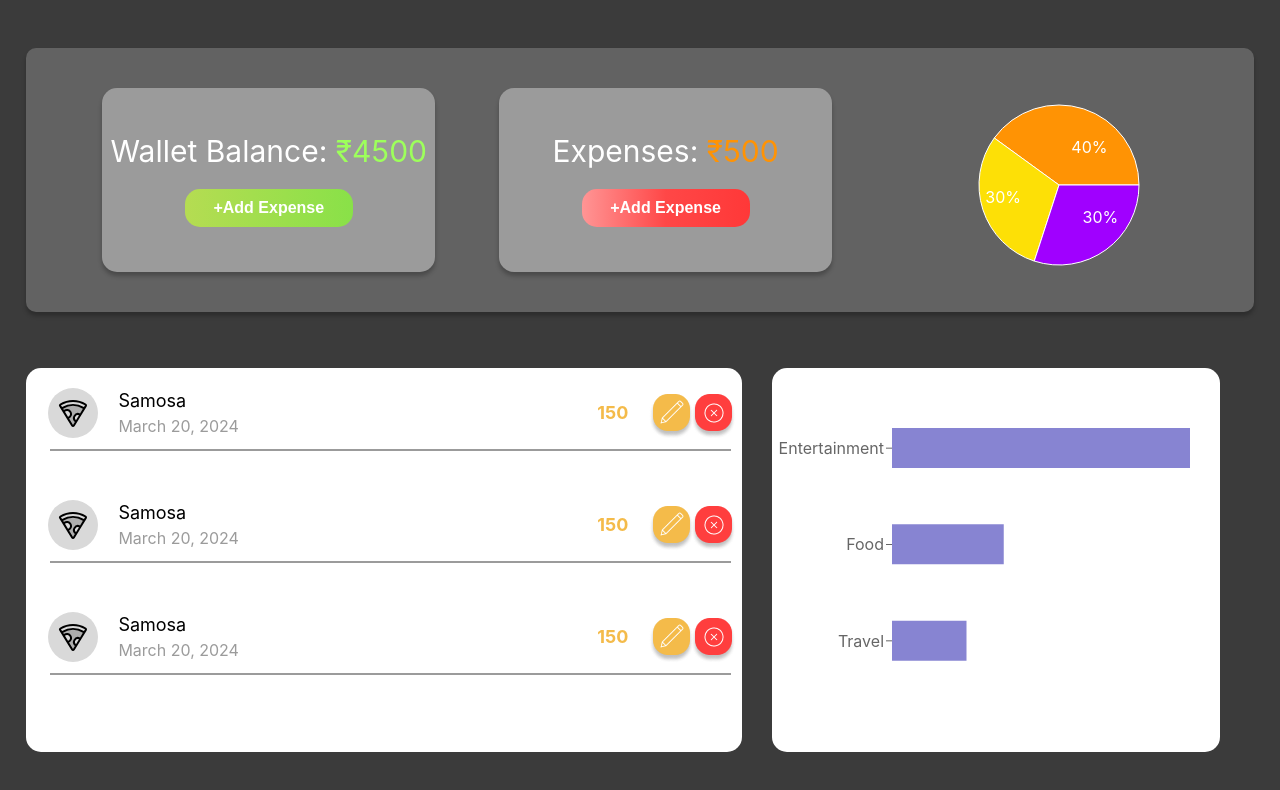
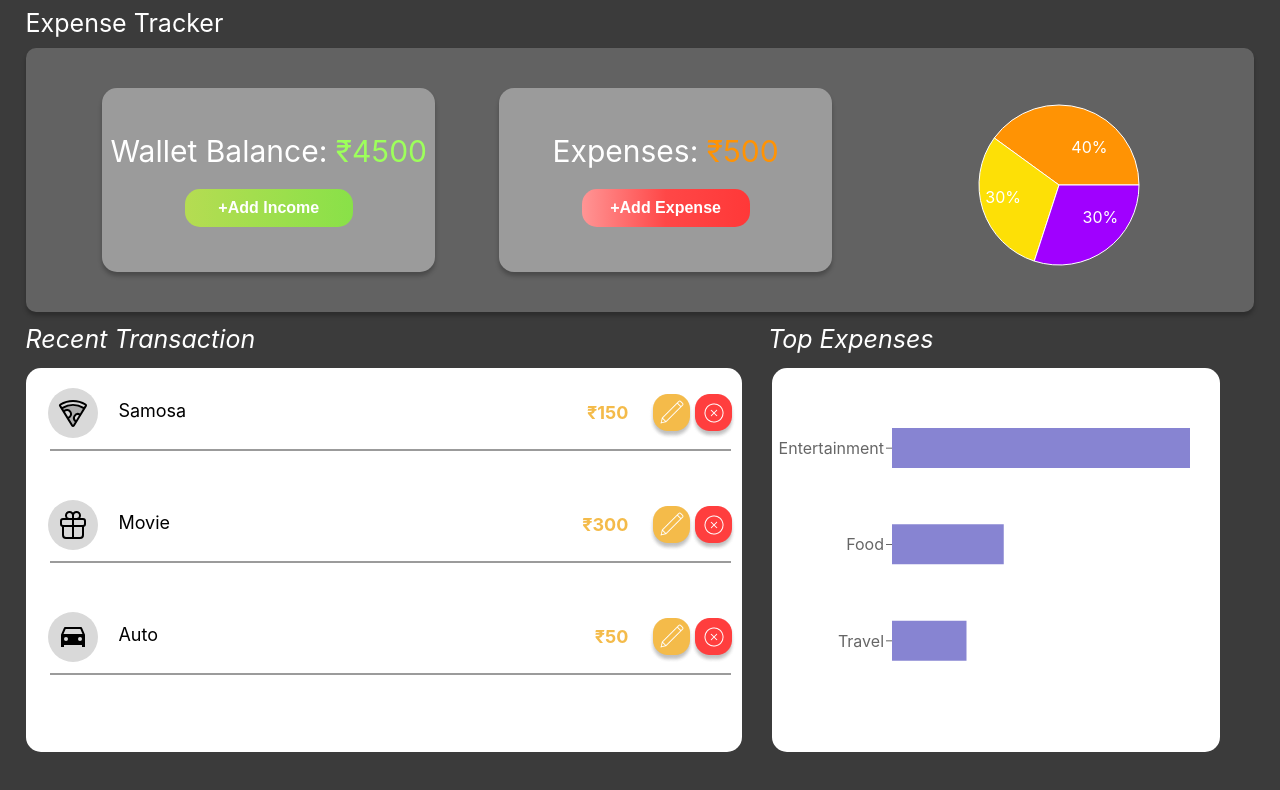
Before and after one commit to SatyamSingh432/expense-tracker, a React (Create React App) app: page / in a window 1280 px wide. Shown: the top 790 px of the page. Built offline with nearby package versions, Linux system fonts and the light colour scheme.

Commit message:
name add

```diff
--- a/src/components/MainPage.css
+++ b/src/components/MainPage.css
@@ -3,4 +3,28 @@
   height: 100vh;
   width: 100vw;
   justify-content: center;
+  position: relative;
 }
+.expense-tracker {
+  color: white;
+  position: absolute;
+  top: 1vh;
+  left: 2vw;
+  font-size: 25px;
+}
+.recent-transaction {
+  color: white;
+  position: absolute;
+  top: 40.5vh;
+  left: 2vw;
+  font-size: 25px;
+  font-style: italic;
+}
+.top-expenses {
+  color: white;
+  position: absolute;
+  top: 40.5vh;
+  left: 60vw;
+  font-size: 25px;
+  font-style: italic;
+}
--- a/src/components/MainPage.jsx
+++ b/src/components/MainPage.jsx
@@ -2,10 +2,36 @@ import "./MainPage.css";
 import MainBox from "./uppercomponent/MainBox";
 import FinalLowerComponent from "./finalLowerComp/FinalLowerComponent";
 const MainPage = () => {
+  const data = [
+    {
+      key: 1,
+      category: "Food",
+      price: 150,
+      name: "Samosa",
+      Date: "March 20,2024",
+    },
+    {
+      key: 2,
+      category: "Entertainment",
+      price: 300,
+      name: "Movie",
+      Date: "March 21,2024",
+    },
+    {
+      key: 3,
+      category: "Travel",
+      price: 50,
+      name: "Auto",
+      Date: "March 22,2024",
+    },
+  ];
   return (
     <div className="mainPage">
+      <div className="expense-tracker">Expense Tracker</div>
+      <div className="recent-transaction">Recent Transaction</div>
+      <div className="top-expenses">Top Expenses</div>
       <MainBox />
-      <FinalLowerComponent />
+      <FinalLowerComponent data={data} />
     </div>
   );
 };
--- a/src/components/finalLowerComp/FinalLowerComponent.jsx
+++ b/src/components/finalLowerComp/FinalLowerComponent.jsx
@@ -1,10 +1,10 @@
 import BarChartBox from "../lowerchartcomp/BarChartBox";
 import Transaction from "../lowerLeftcomponent/Transaction";
 import "./FinalLowerComponent.css";
-const FinalLowerComponent = () => {
+const FinalLowerComponent = (props) => {
   return (
     <div className="finalLowerComponent">
-      <Transaction />
+      <Transaction data={props.data} />
       <BarChartBox />
     </div>
   );
--- a/src/components/lowerLeftcomponent/LeftTransitionComp.jsx
+++ b/src/components/lowerLeftcomponent/LeftTransitionComp.jsx
@@ -1,16 +1,23 @@
 import { PiPizzaDuotone } from "react-icons/pi";
+import { IoGiftOutline } from "react-icons/io5";
+import { IoCarSharp } from "react-icons/io5";
 import "./LeftTransitionComp.css";
-const LeftTransitionComp = () => {
+const LeftTransitionComp = (props) => {
   return (
     <div className="leftTransitionComp">
       <div className="leftTransitionComp-icon">
-        <PiPizzaDuotone size={32} />
+        {props.data.category === "Food" && <PiPizzaDuotone size={32} />}
+        {props.data.category === "Entertainment" && <IoGiftOutline size={32} />}
+        {props.data.category === "Travel" && <IoCarSharp size={32} />}
       </div>
       <div className="leftTransitionCompChild">
-        <p>Samosa</p>
-        <div>March 20, 2024</div>
+        <p>{props.data.name}</p>
+        <div>{props.data.date}</div>
       </div>
     </div>
   );
 };
 export default LeftTransitionComp;
+{
+  /* <IoCarSharp /> */
+}
--- a/src/components/lowerLeftcomponent/RightTransactionComp.jsx
+++ b/src/components/lowerLeftcomponent/RightTransactionComp.jsx
@@ -3,10 +3,10 @@ import iconCross from "./iconcross.png";
 import iconedit from "./iconedit.png";
 
 import "./RightTransactionComp.css";
-const RightTransactionComp = () => {
+const RightTransactionComp = (props) => {
   return (
     <div className="rightTransactionComp">
-      <p>150</p>
+      <p>₹{props.data.price}</p>
       <div className="rightTransactionComp-button">
         <IconButton img={iconCross} />
         <IconButton img={iconedit} />
--- a/src/components/lowerLeftcomponent/Transaction.jsx
+++ b/src/components/lowerLeftcomponent/Transaction.jsx
@@ -1,11 +1,11 @@
 import TransactionComp from "./TransactionComp";
 import "./Transaction.css";
-const Transaction = () => {
+const Transaction = (props) => {
   return (
     <div className="Transaction">
-      <TransactionComp />
-      <TransactionComp />
-      <TransactionComp />
+      {props.data.map((ele) => {
+        return <TransactionComp key={ele.key} data={ele} />;
+      })}
     </div>
   );
 };
--- a/src/components/lowerLeftcomponent/TransactionComp.jsx
+++ b/src/components/lowerLeftcomponent/TransactionComp.jsx
@@ -1,12 +1,12 @@
 import LeftTransitionComp from "./LeftTransitionComp";
 import RightTransactionComp from "./RightTransactionComp";
 import "./TransactionComp.css";
-const TransactionComp = () => {
+const TransactionComp = (props) => {
   return (
     <div className="transactionComp">
       <div className="transactionComp-child">
-        <LeftTransitionComp />
-        <RightTransactionComp />
+        <LeftTransitionComp data={props.data} />
+        <RightTransactionComp data={props.data} />
       </div>
       <hr />
     </div>
--- a/src/components/uppercomponent/AddButton.jsx
+++ b/src/components/uppercomponent/AddButton.jsx
@@ -3,7 +3,7 @@ import "./AddButton.css";
 const AddButton = (props) => {
   return (
     <button className="addButton" style={{ background: props.data.color }}>
-      +Add Expense
+      {props.data.buttonText}
     </button>
   );
 };
--- a/src/components/uppercomponent/MainBox.jsx
+++ b/src/components/uppercomponent/MainBox.jsx
@@ -10,12 +10,14 @@ const MainBox = () => {
           color="linear-gradient(to right, rgba(181, 220, 82, 1), rgba(137, 225, 72, 1))"
           content="Wallet Balance: "
           amount="4500"
+          buttonText="+Add Income"
         />
         <AddBox
           txtColor="rgba(255, 147, 4, 1)"
           color="linear-gradient(to right, rgba(255, 149, 149, 1), rgba(255, 71, 71, 1),rgba(255, 56, 56, 1))"
           content="Expenses: "
           amount="500"
+          buttonText="+Add Expense"
         />
       </div>
       <PieChartFig />
```
